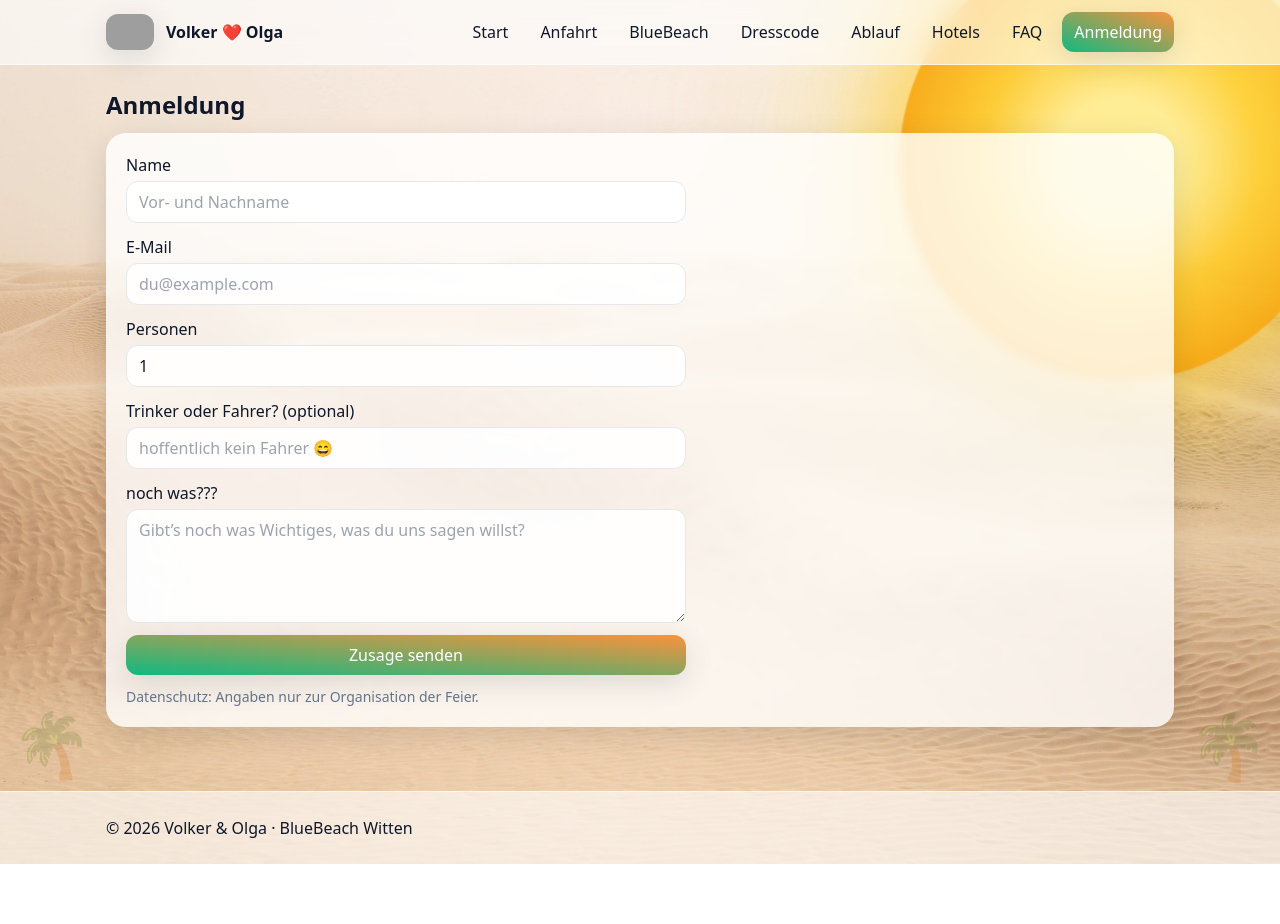
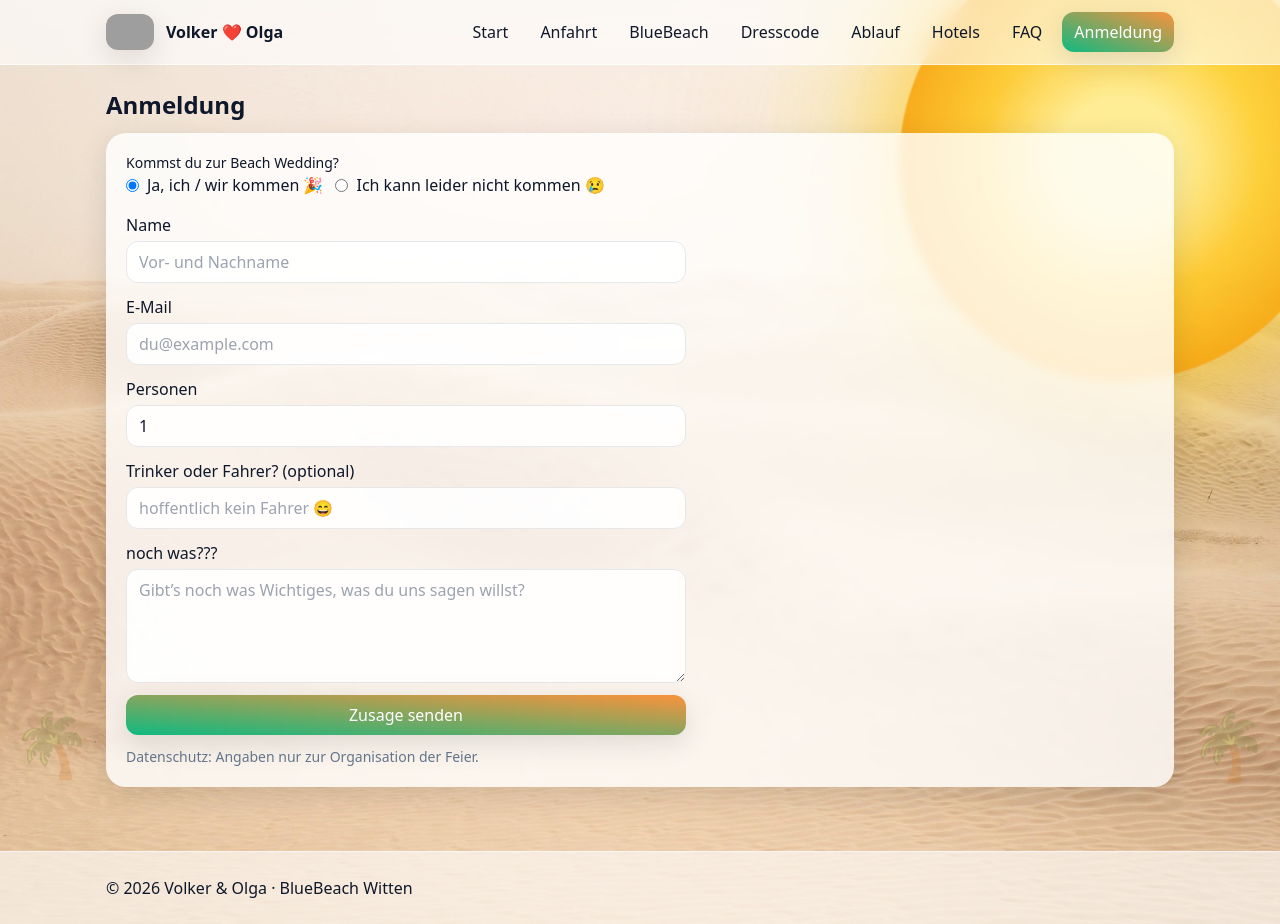
Before and after one commit to CrasherVol/Beach-Hoch-Vol-Ol, a React (Vite) app: page /anmeldung in a window 1280 px wide. Before the commit the page ends 864 px from the top, so only its background shows below. Built offline with nearby package versions, Linux system fonts and the light colour scheme; grey boxes are pictures that could not be loaded.

Commit message:
Add attend/absage option to RSVP form

```diff
--- a/src/pages/Anmeldung.jsx
+++ b/src/pages/Anmeldung.jsx
@@ -9,29 +9,58 @@ export default function Anmeldung() {
   const [error, setError] = useState("");
 
   const [f, setF] = useState({
+    attend: "yes", // "yes" = Zusage, "no" = Absage
     name: "",
     email: "",
     persons: 1,
     message: "",
     allergies: "",
-    extraNames: [], // 👈 zusätzliche Personen
+    extraNames: [], // zusätzliche Personen
   });
 
   const onChange = (e) => {
     const { name, value, type } = e.target;
 
-    // Spezial-Handling für Personenanzahl
+    // Umschalten zwischen Zusage / Absage
+    if (name === "attend") {
+      const attend = value; // "yes" | "no"
+      setF((v) => {
+        // Wenn auf Absage gestellt → persons = 0, keine Mitgäste
+        if (attend === "no") {
+          return {
+            ...v,
+            attend,
+            persons: 0,
+            extraNames: [],
+          };
+        }
+        // Wenn zurück auf Zusage und bisher 0 Personen → auf 1 setzen
+        if (attend === "yes" && (v.persons || 0) === 0) {
+          return {
+            ...v,
+            attend,
+            persons: 1,
+          };
+        }
+        return { ...v, attend };
+      });
+      return;
+    }
+
+    // Spezial-Handling für Personenanzahl (nur bei Zusage)
     if (name === "persons") {
       const persons = Number(value) || 1;
+      // mind. 1 Person bei Zusage
+      const safePersons = Math.max(1, persons);
       setF((v) => {
-        const extraCount = Math.max(0, persons - 1);
+        const extraCount = Math.max(0, safePersons - 1);
         const extraNames = Array.from(
           { length: extraCount },
           (_, i) => v.extraNames?.[i] || ""
         );
         return {
           ...v,
-          persons,
+          persons: safePersons,
           extraNames,
         };
       });
@@ -64,10 +93,16 @@ export default function Anmeldung() {
     setError("");
 
     try {
+      // kleine Sicherheitslogik: bei Absage = keine Personen
+      const payload =
+        f.attend === "no"
+          ? { ...f, persons: 0, extraNames: [] }
+          : { ...f };
+
       const res = await fetch("/api/rsvp", {
         method: "POST",
         headers: { "Content-Type": "application/json" },
-        body: JSON.stringify(f), // extraNames wird mitgeschickt
+        body: JSON.stringify(payload),
       });
 
       if (!res.ok) {
@@ -84,20 +119,36 @@ export default function Anmeldung() {
     }
   };
 
+  // Danke-Ansicht nach Absenden
   if (sent) {
+    const hatMitgaeste = f.extraNames?.filter(Boolean).length > 0;
+
     return (
       <div className="page py-6">
         <SEO title="Danke – Anmeldung" />
-        <Card title="Danke für deine Zusage!">
+        <Card
+          title={
+            f.attend === "no"
+              ? "Danke für deine Rückmeldung!"
+              : "Danke für deine Zusage!"
+          }
+        >
+          {f.attend === "no" ? (
+            <p>
+              Schade, dass du am 26.09. nicht dabei sein kannst –
+              aber danke, dass du uns Bescheid gesagt hast 🧡
+            </p>
+          ) : (
             <p>
               Wir haben dich mit <b>{f.persons}</b> Person(en) vermerkt.
-            {f.extraNames?.filter(Boolean).length > 0 && (
+              {hatMitgaeste && (
                 <>
                   <br />
                   Mit dabei: {f.extraNames.filter(Boolean).join(", ")}
                 </>
               )}
             </p>
+          )}
           <a
             href="/"
             className="mt-2 inline-block px-4 py-2 rounded-xl bg-white shadow-soft"
@@ -109,15 +160,45 @@ export default function Anmeldung() {
     );
   }
 
+  // Formular
   return (
     <div className="page py-6">
       <SEO
         title="Anmeldung"
-        description="Sag uns kurz Bescheid, mit wie vielen Personen du kommst."
+        description="Sag uns kurz Bescheid, ob und mit wie vielen Personen du kommst."
       />
       <h2 className="text-2xl font-bold mb-3">Anmeldung</h2>
       <Card>
         <form onSubmit={onSubmit} className="grid gap-3 max-w-[560px]">
+          {/* Zusage / Absage Auswahl */}
+          <fieldset className="grid gap-2 mb-1">
+            <legend className="text-sm font-medium">
+              Kommst du zur Beach Wedding?
+            </legend>
+            <div className="flex flex-wrap gap-3">
+              <label className="inline-flex items-center gap-2">
+                <input
+                  type="radio"
+                  name="attend"
+                  value="yes"
+                  checked={f.attend === "yes"}
+                  onChange={onChange}
+                />
+                <span>Ja, ich / wir kommen 🎉</span>
+              </label>
+              <label className="inline-flex items-center gap-2">
+                <input
+                  type="radio"
+                  name="attend"
+                  value="no"
+                  checked={f.attend === "no"}
+                  onChange={onChange}
+                />
+                <span>Ich kann leider nicht kommen 😢</span>
+              </label>
+            </div>
+          </fieldset>
+
           <label className="grid gap-1">
             Name
             <input
@@ -143,6 +224,9 @@ export default function Anmeldung() {
             />
           </label>
 
+          {/* Personen nur bei Zusage */}
+          {f.attend === "yes" && (
+            <>
               <label className="grid gap-1">
                 Personen
                 <input
@@ -157,7 +241,7 @@ export default function Anmeldung() {
                 />
               </label>
 
-          {/* 👇 Zusätzliche Namen, wenn mehr als 1 Person */}
+              {/* Zusätzliche Namen, wenn mehr als 1 Person */}
               {f.persons > 1 && (
                 <div className="grid gap-2 mt-1">
                   {Array.from({ length: f.persons - 1 }).map((_, i) => (
@@ -166,13 +250,17 @@ export default function Anmeldung() {
                       <input
                         type="text"
                         value={f.extraNames?.[i] || ""}
-                    onChange={(e) => onExtraNameChange(i, e.target.value)}
+                        onChange={(e) =>
+                          onExtraNameChange(i, e.target.value)
+                        }
                         placeholder={`Name der Person ${i + 2}`}
                         className="border rounded-xl px-3 py-2 bg-white/90"
                       />
                     </label>
                   ))}
                 </div>
+              )}
+            </>
           )}
 
           <label className="grid gap-1">
@@ -208,7 +296,11 @@ export default function Anmeldung() {
             disabled={sending}
             className="px-4 py-2 rounded-xl text-white bg-gradient-to-tr from-emerald-500 to-orange-400 shadow-soft hover:scale-[1.02] transition disabled:opacity-60"
           >
-            {sending ? "Wird gesendet…" : "Zusage senden"}
+            {sending
+              ? "Wird gesendet…"
+              : f.attend === "no"
+              ? "Absage senden"
+              : "Zusage senden"}
           </button>
 
           <p className="text-slate-500 text-sm">
```
Lines whose indentation alone changed are shown as unchanged.
